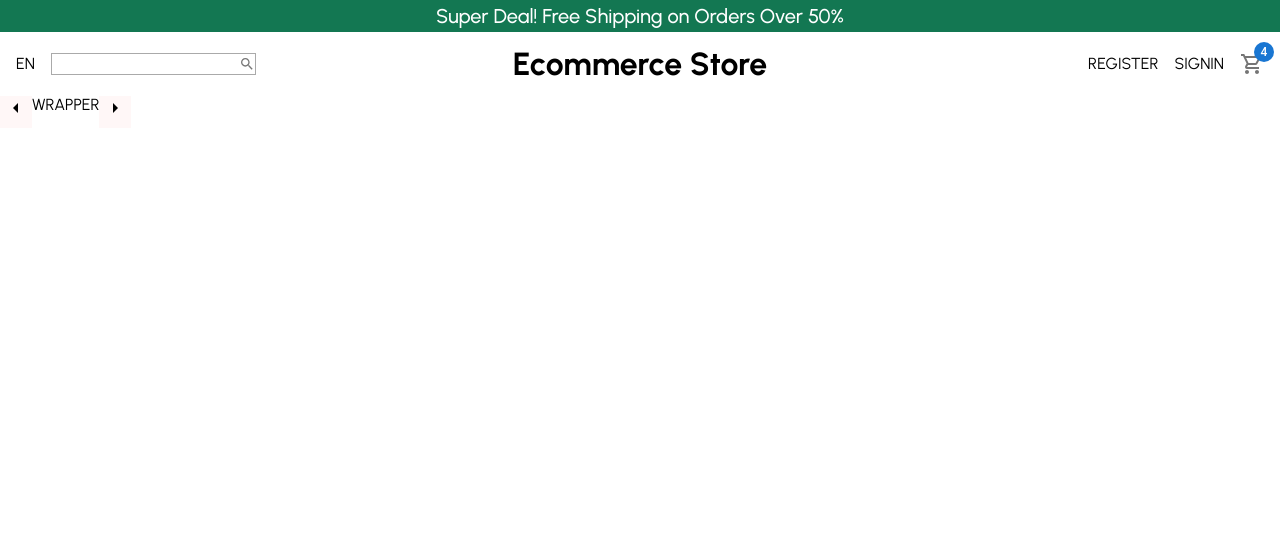
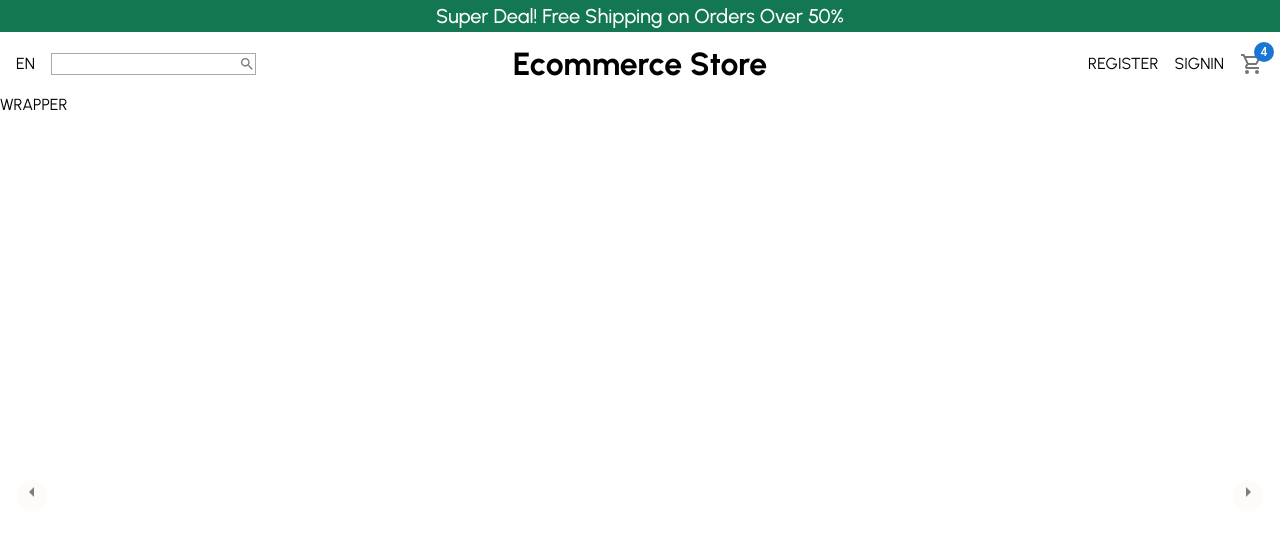
Before and after one commit to adarraji/react-shop, a React (Create React App) app: page / in a window 1280 px wide. Shown: the top 536 px of the page. Built offline with nearby package versions, Linux system fonts and the light colour scheme.

Commit message:
updated container and arrow styles

```diff
--- a/src/components/Slider/Slider.css
+++ b/src/components/Slider/Slider.css
@@ -1,3 +1,5 @@
 .slider-arrow {
     background-color: #fff7f7;
+    border-radius: 50%;
+    margin: auto;
 }
--- a/src/components/Slider/Slider.js
+++ b/src/components/Slider/Slider.js
@@ -6,12 +6,12 @@ import { sliderItems } from "../../data";
 
 const Slider = () => {
     return (
-        <div className="w-100 vh-100 flex">
-            <div className="slider-arrow w2 h2">
+        <div className="w-100 vh-100 flex relative">
+            <div className="slider-arrow w2 h2 flex justify-center absolute top-0 bottom-0 pointer o-50 z-2 left-1">
                 <ArrowLeftIcon />
             </div>
             <div>WRAPPER</div>
-            <div className="slider-arrow w2 h2">
+            <div className="slider-arrow w2 h2 flex justify-center absolute top-0 bottom-0 pointer o-50 z-2 right-1">
                 <ArrowRightIcon />
             </div>
         </div>
```
